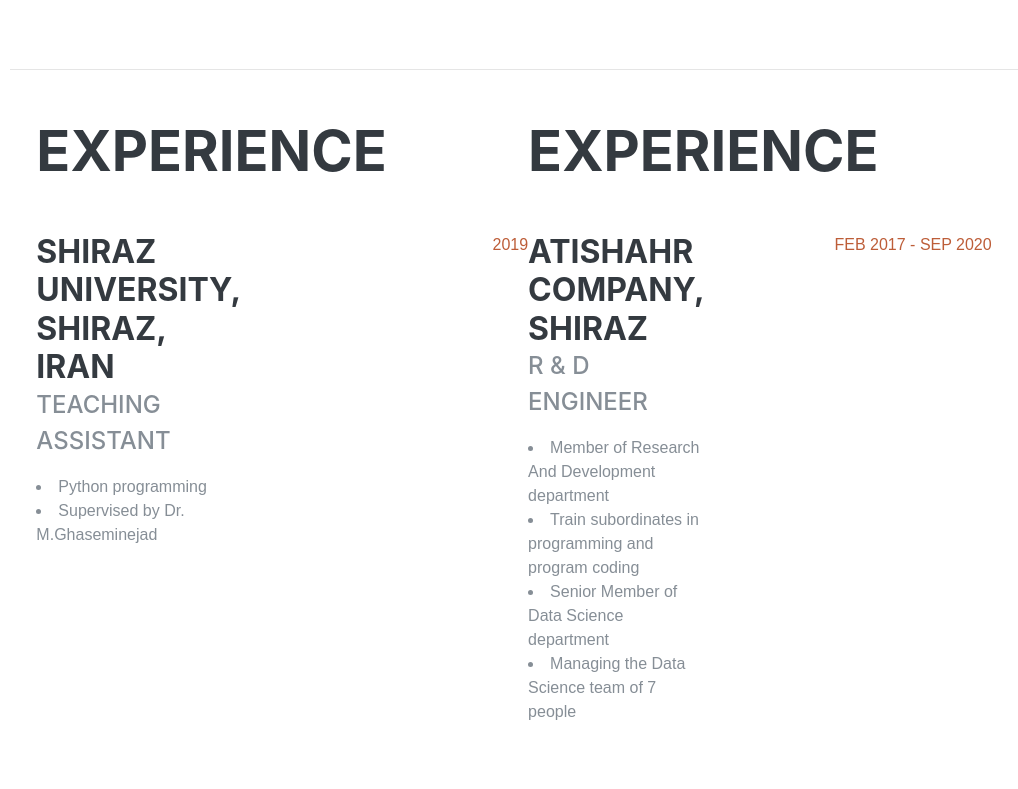
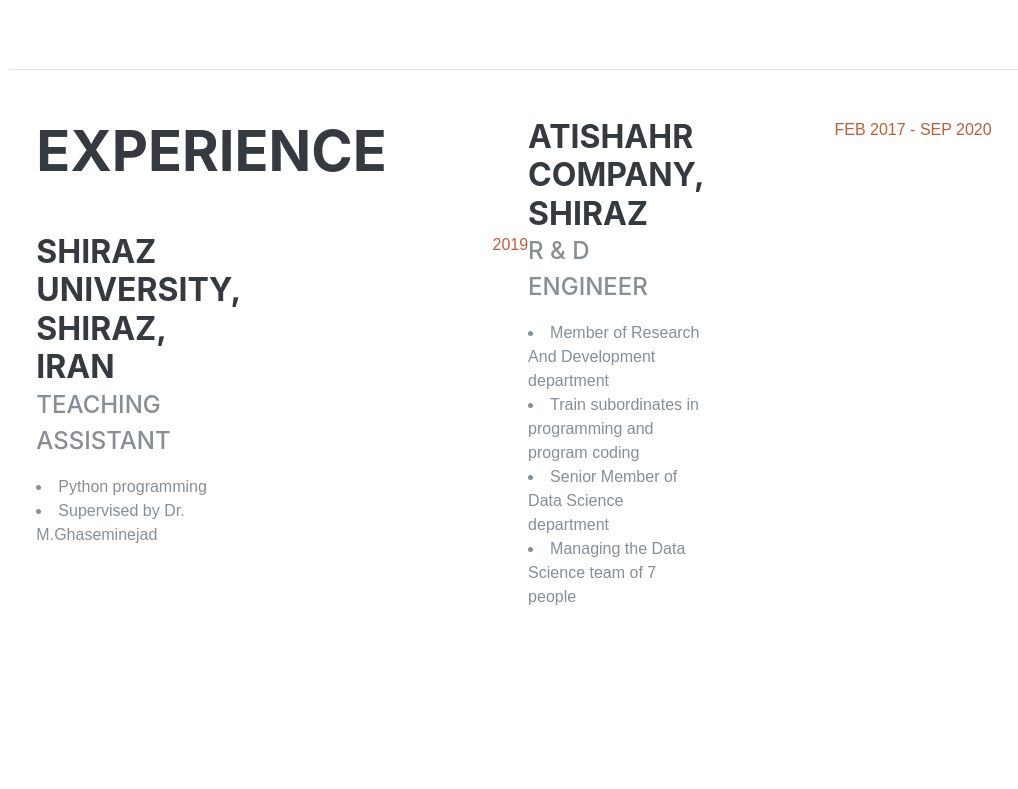
Before and after one commit to hosseinhayati128/hosseinhayati128.github.io, a website: page index.html in a window 1280 px wide. Shown: the part 5511-6300 px from the top of the page, without its empty margins (262-1280 px from the left). Drawn offline with Linux system fonts and the light colour scheme; a web font is replaced by a local one.

Commit message:
Update index.html

```diff
--- a/index.html
+++ b/index.html
@@ -430,8 +430,6 @@
         </div>
 
       </div>
-      <div class="w-100">
-        <h2 class="mb-5">Experience</h2>
 
         <div class="resume-item d-flex flex-column flex-md-row justify-content-between mb-5">
           <div class="resume-content">
@@ -445,7 +443,6 @@
           <div class="resume-date text-md-right">
             <span class="text-primary">FEB 2017 - SEP 2020</span>
           </div>
-        </div>
 
       </div>
 
```
